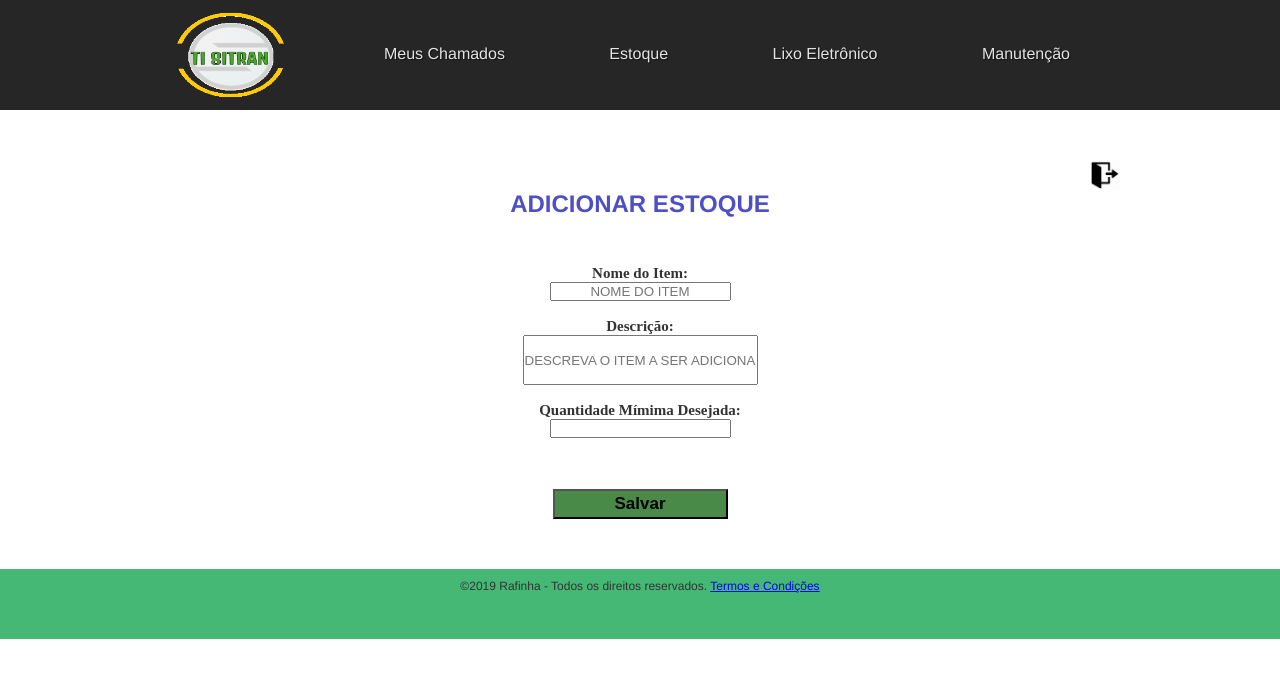
After one commit to rafaalvesf/Central_Chamados_Sitran, a PHP site: template views/adicionar_estoque.php in a window 1280 px wide. The commit adds this page. Shown: the top 678 px of the page. Run offline with PHP 8.4, Linux system fonts and the light colour scheme; the template is opened without the code that fills it, so the values that code supplies are empty.

Commit message:
Alterações MENU ESTOQUE
Está sendo alterado as funcionalidades do menu estoque

```diff
--- a/home.php
+++ b/home.php
@@ -23,6 +23,7 @@ switch($pagina){
 	case 'lixo': include 'views/lixo.php'; break;
 	case 'manutencao': include 'views/manutencao.php'; break;
 	case 'abrir_chamado': include 'views/abrir_chamado.php'; break;
+	case 'adicionar_estoque': include 'views/adicionar_estoque.php'; break;
 
 
 	default: include 'views/home.php'; break;
--- a/processa_fechamento.php
+++ b/processa_fechamento.php
@@ -10,6 +10,9 @@ $Id_Referencia = $_POST['Id_Chamado_Ref'];
 $query = "INSERT INTO fechar_chamado(Id_Chamado_Ref, Tratativa)
 VALUES('$Id_Referencia', '$Descricao_Fechamento')";
 
+$query1 = "UPDATE Chamados SET Chamados.Status='$Status_fechamento' WHERE Id_Chamado = $Id_Referencia";
+
 mysqli_query($conexao, $query);
+mysqli_query($conexao, $query1);
 
 header('location:home.php?pagina=chamados');
--- /dev/null
+++ b/views/adicionar_estoque.php
@@ -0,0 +1,66 @@
+<?php if(!isset($_GET['add'])&&!isset($_GET['remove'])){ ?>
+
+<div class="ctexto">
+	<h2 class="ctexto1">ADICIONAR ESTOQUE</h2>
+</div>
+<form method="post" action="processa_estoque.php" class="formulario ctexto">
+    <br>
+    <label>Nome do Item:</label><br>
+    <input type="text" name="nome_item" placeholder="Nome do Item" style="text-transform:uppercase" class="ctexto">
+    <br><br>
+    <label>Descrição:</label><br>
+    <input type="text" name="descricao_item" placeholder="Descreva o item a ser adicionado" class="formdescricao" style="text-transform:uppercase"><br><br>
+    <label>Quantidade Mímima Desejada:</label><br>
+    <input type="number" name="quantidade_minima" class="ctexto"><br><br>
+    <br><br>
+    <div class="ctexto">
+    <input type="submit" value="Salvar" class="button">
+    </div>
+</form>
+
+
+<?php } else if(isset($_GET['add'])) { ?>
+	<?php while($linha = mysqli_fetch_array($consulta_estoque)){ ?>
+		<?php if($linha['Nome_Produto'] == $_GET['add']){ ?>
+
+			<div class="ctexto">
+				<h2 class="ctexto1">ADICIONAR PRODUTO NO ESTOQUE</h2>
+			</div>
+			<form method="post" action="processa_estoque.php" class="formulario ctexto">
+    			<br>
+    			<label>Nome do Item:</label><br>
+    			<input type="text" name="nome_item" placeholder="Nome do Item" style="text-transform:uppercase" class="ctexto">
+    			<br><br>
+    			<label>Descrição:</label><br>
+    			<input type="text" name="descricao_item" placeholder="Descreva o item a ser adicionado" class="formdescricao" style="text-transform:uppercase"><br><br>
+    			<label>Quantidade Mímima Desejada:</label><br>
+    			<input type="number" name="quantidade_minima" class="ctexto"><br><br>
+    			<br><br>
+    			<div class="ctexto">
+    			<input type="submit" value="Salvar" class="button">
+    			</div>
+			</form>
+		<?php } ?>
+	<?php } ?>
+<?php } else { while($linha = mysqli_fetch_array($consulta_estoque)){ ?>
+		<?php if($linha['Nome_Produto'] == $_GET['remove']){ ?>
+			<div class="ctexto">
+				<h2 class="ctexto1">REMOVER PRODUTO DO ESTOQUE</h2>
+			</div>
+			<form method="post" action="processa_estoque.php" class="formulario ctexto">
+    			<br>
+    			<label>Nome do Item:</label><br>
+    			<input type="text" name="nome_item" placeholder="Nome do Item" style="text-transform:uppercase" class="ctexto">
+    			<br><br>
+    			<label>Descrição:</label><br>
+    			<input type="text" name="descricao_item" placeholder="Descreva o item a ser adicionado" class="formdescricao" style="text-transform:uppercase"><br><br>
+    			<label>Quantidade Mímima Desejada:</label><br>
+    			<input type="number" name="quantidade_minima" class="ctexto"><br><br>
+    			<br><br>
+    			<div class="ctexto">
+    			<input type="submit" value="Salvar" class="button">
+    			</div>
+			</form>
+		<?php } ?>
+	<?php } ?>
+<?php } ?>
--- a/views/estoque.php
+++ b/views/estoque.php
@@ -2,7 +2,7 @@
     <div class="ctexto">
         <h2 class="ctexto1">ESTOQUE SITRAN</h2>
 
-    <a href="?pagina=abrir chamado" style="text-decoration:none;"><img src="img/add.ico" style="width: 5%; height: 5%; float:right"></a>
+        <a href="?pagina=adicionar_estoque" style="text-decoration:none;"><img src="img/add.ico" style="width: 5%; height: 5%; float:right"></a>
         <table border="1" style="border:4px solid #ccc; width: 100%;">
             <tr>
                 <th>Produto</th>
@@ -12,7 +12,6 @@
                 <th>Ultima Retirada</th>
                 <th>Valor Total do Estoque</th>
             </tr>
-
             <?php
 	    while($linha = mysqli_fetch_array($consulta_estoque)){
             echo '<tr><td class="alicolunas alicolunas1">'.$linha['Nome_Produto'].'</td>';
@@ -21,8 +20,9 @@
             echo '<td class="alicolunas alicolunas1">'.$linha['Quantidade_Minima'].'</td>';
             echo '<td class="alicolunas">'.$linha['Ultima_Retirada'].'</td>';
             echo '<td class="alicolunas">R$ '.$linha['Valor_aproximado'].'</td>';
-
     ?>
+            <td><a href="?pagina=adicionar_estoque&add=<?php echo $linha['Nome_Produto']; ?>"><img src="img/Add.ico" style="width:25px; height:25px"></a></td>
+            <td><a href="?pagina=adicionar_estoque&remove=<?php echo $linha['Nome_Produto']; ?>"><img src="img/remov.png" style="width:25px; height:25px"></a></td>
                 <?php
         }
 	?>
```
Also changed, not shown: processa_estoque.php (added, +14 -0 lines), views/chamados.php (+20 -3 lines), views/home.php (+21 -3 lines), css/main.css (line endings or trailing spaces). Lines whose indentation alone changed are shown as unchanged.
